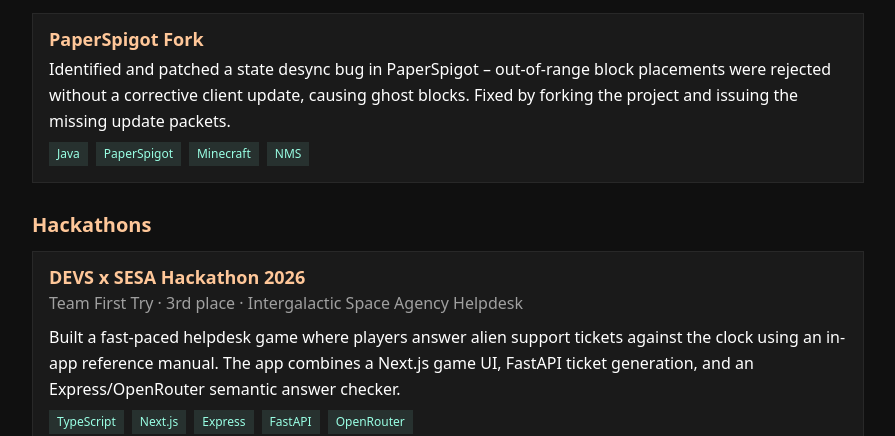
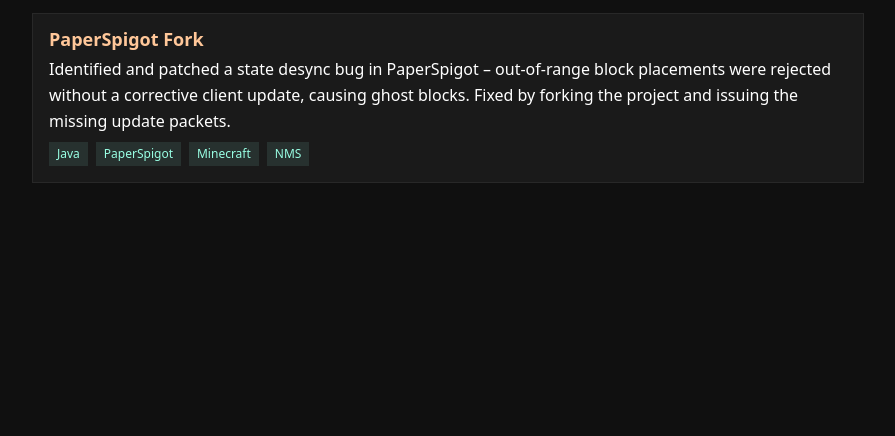
Before and after one commit to jameblai/jamesblair.nz, an Astro site: page / in a window 1280 px wide. Shown: the part 1868-2304 px from the top of the page, without its empty margins (192-1087 px from the left). After the commit the page ends 2115 px from the top, so only its background shows below. Built offline with nearby package versions, Linux system fonts and the light colour scheme; Astro itself is replaced by a stand-in of ours.

Commit message:
Remove hackathons

```diff
--- a/src/components/HackathonCard.astro
+++ /dev/null
@@ -1,45 +0,0 @@
----
-import Card from "@/components/Card.astro";
-import Heading from "@/components/Heading.astro";
-import Link from "@/components/Link.astro";
-import type { Hackathon } from "@/lib/me";
-
-interface Props {
-  hackathon: Hackathon;
-}
-
-const { hackathon } = Astro.props;
----
-
-<Card>
-  <div class="flex flex-col gap-1">
-    <Heading tag="h3">{hackathon.event}</Heading>
-    <p class="text-fg-muted">
-      {
-        [
-          hackathon.team ? `Team ${hackathon.team}` : undefined,
-          hackathon.result,
-          hackathon.project,
-        ]
-          .filter(Boolean)
-          .join(" · ")
-      }
-    </p>
-  </div>
-
-  <p>{hackathon.description}</p>
-
-  <ul class="flex flex-wrap gap-2">
-    {
-      hackathon.tech.map((item) => (
-        <li class="bg-string/10 text-string hover:bg-string/15 px-2 py-1 font-mono text-xs transition-colors duration-200">
-          {item}
-        </li>
-      ))
-    }
-  </ul>
-
-  <div class="mt-auto flex gap-4">
-    {hackathon.links.map((link) => <Link href={link.href}>{link.label}</Link>)}
-  </div>
-</Card>
--- a/src/components/Hackathons.astro
+++ /dev/null
@@ -1,12 +0,0 @@
----
-import HackathonCard from "@/components/HackathonCard.astro";
-import Heading from "@/components/Heading.astro";
-import { hackathons } from "@/lib/me";
----
-
-<section class="flex flex-col gap-4">
-  <Heading tag="h2">Hackathons</Heading>
-  <div class="grid max-w-4xl gap-4">
-    {hackathons.map((hackathon) => <HackathonCard hackathon={hackathon} />)}
-  </div>
-</section>
--- a/src/pages/index.astro
+++ b/src/pages/index.astro
@@ -1,5 +1,4 @@
 ---
-import Hackathons from "@/components/Hackathons.astro";
 import Header from "@/components/Header.astro";
 import Intro from "@/components/Intro.astro";
 import Projects from "@/components/Projects.astro";
@@ -13,7 +12,6 @@
     <main class="flex flex-col gap-8 py-8">
       <Intro />
       <Projects />
-      <Hackathons />
     </main>
   </div>
 </BaseLayout>
```
